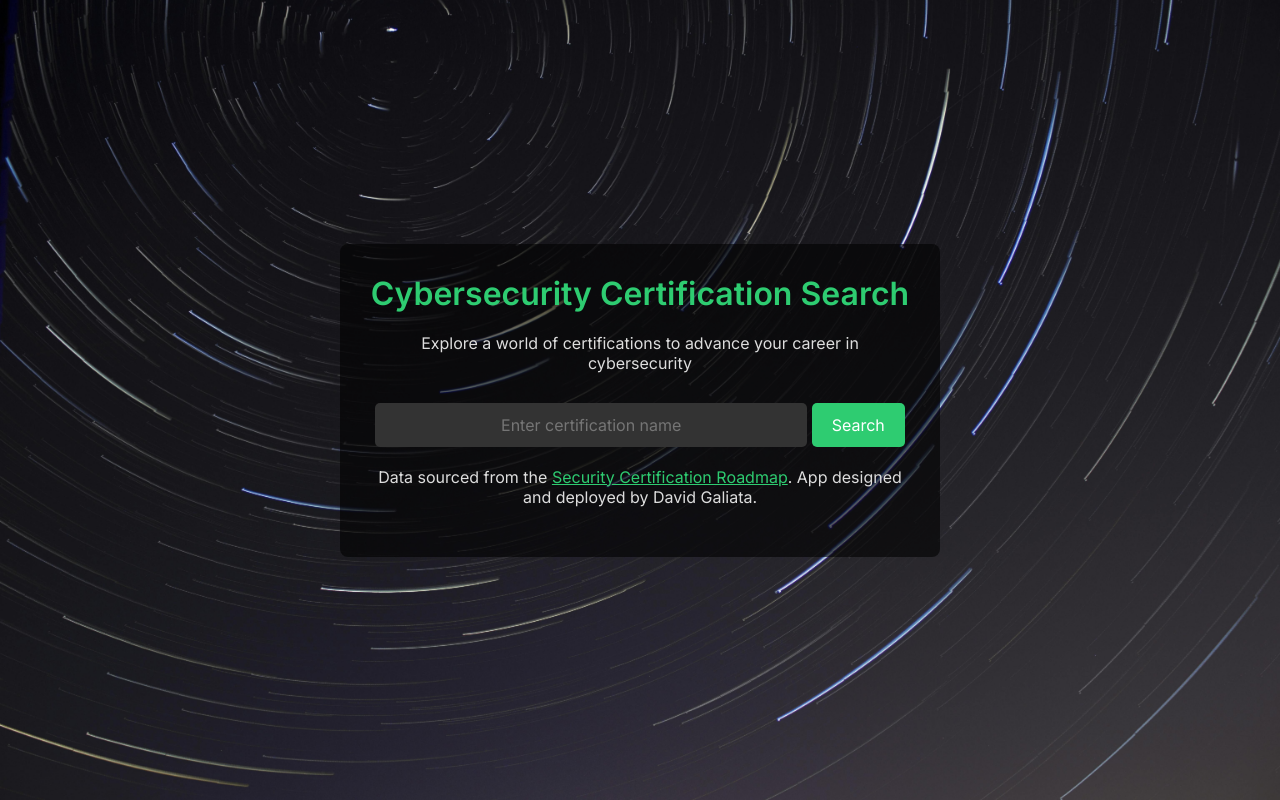
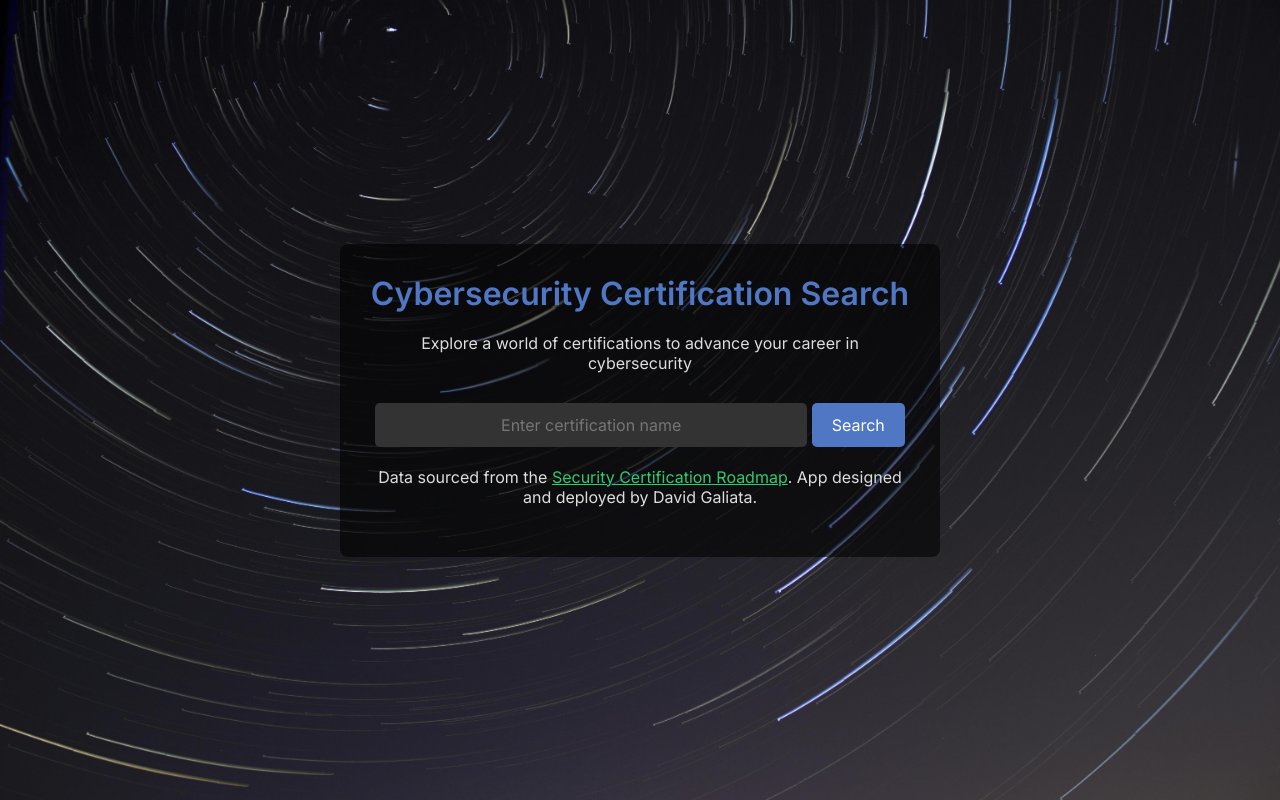
Before and after one commit to neoslashnet/cert_search_app, a Flask app: page / in a window 1280 px wide. Run offline with Flask 3, Linux system fonts and the light colour scheme.

Commit message:
Update index.html

```diff
--- a/templates/index.html
+++ b/templates/index.html
@@ -22,7 +22,7 @@
             background-image: url('/static/images/bg.jpg'); /* Use your background image path */
             background-size: cover;
             background-position: center;
-            color: #FFFFFF;
+            color: #384660;
             text-align: center;
             padding: 20px;
         }
@@ -39,7 +39,7 @@
             font-size: 2rem;
             font-weight: 600;
             margin-bottom: 20px;
-            color: #2ECC71;
+            color: #4F77C4;
         }
 
         p {
@@ -65,7 +65,7 @@
             font-size: 1rem;
             border: none;
             border-radius: 5px;
-            background-color: #2ECC71;
+            background-color: #4F77C4;
             color: #fff;
             cursor: pointer;
             transition: background-color 0.3s;
@@ -73,7 +73,7 @@
         }
 
         button:hover {
-            background-color: #27AE60;
+            background-color: #6480b4;
         }
 
         .footer {
```
